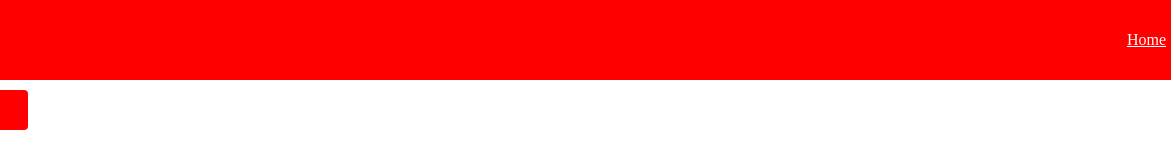
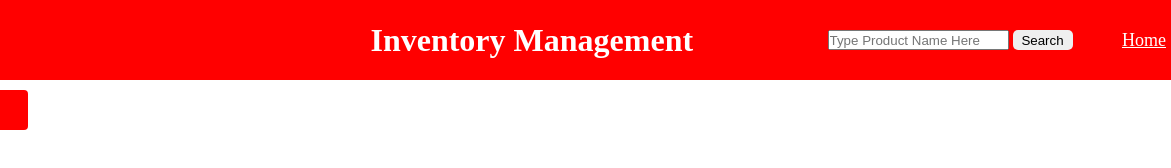
Before and after one commit to PurvaBhilare/Prog-Info-Sys-Project, a plain HTML site: page index.html in a window 1280 px wide. Shown: the full height of the page, 109-1280 px from the left. Drawn offline with Linux system fonts and the light colour scheme; no server answers.

Commit message:
Search functionality

```diff
--- a/index.html
+++ b/index.html
@@ -15,6 +15,15 @@
       <div class="header-class">
         <div class="logo-class">
           <img src="./utils/inventory-logo.png" id="logo" />
+        </div>
+        <div><h1 id="inv-heading">Inventory Management</h1></div>
+        <div class="search-div">
+          <input
+            type="text"
+            id="search-input"
+            placeholder="Type Product Name Here"
+          />
+          <button id="search-button">Search</button>
         </div>
         <div class="links-class">
           <a href="./index.html" id="home">Home</a>
--- a/script.js
+++ b/script.js
@@ -54,6 +54,11 @@ window.onload = async () => {
   document.querySelector(".table-body").innerHTML = rows;
   document.querySelector(".products-table").style.tableLayout = "fixed";
 
+  const searchButton = document.querySelector("#search-button");
+  searchButton.addEventListener("click", () => {
+    searchProduct();
+  });
+
   const editButtons = document.querySelectorAll(".edit-button");
   console.log("Edit buttons are : ", editButtons);
   editButtons.forEach((editButton) => {
@@ -69,6 +74,17 @@ window.onload = async () => {
       deletSelectedRecord(deleteButton.dataset.id);
     });
   });
+
+  function searchProduct() {
+    console.log("Inside searchProduct");
+    console.log("Products are:", JSON.stringify(products));
+    let searchValue = document.querySelector("#search-input").value;
+    let lowerSearchValue = searchValue.toLowerCase();
+    let filteredProducts = products.filter((product) => {
+      product.name.toLowerCase() == lowerSearchValue;
+    });
+    console.log(`Filtered Prods : ${filteredProducts}`);
+  }
 };
 
 async function editSelectedRecord(prodId) {
--- a/style.css
+++ b/style.css
@@ -32,9 +32,33 @@ body {
   border-radius: 3px;
 }
 
+#inv-heading {
+  color: white;
+  margin-left: 350px;
+}
+
+#home {
+  font-size: large;
+}
+
 .links-class a {
   color: white;
   margin: 5px;
+}
+
+.search-div {
+  margin-left: 90px;
+}
+
+#search-input {
+  height: 20px;
+}
+
+#search-button {
+  border-radius: 5px;
+  border: none;
+  width: 60px;
+  height: 20px;
 }
 
 .add-inv-button-class {
```
Also changed, not shown: inventory.json (+0 -13 lines).
